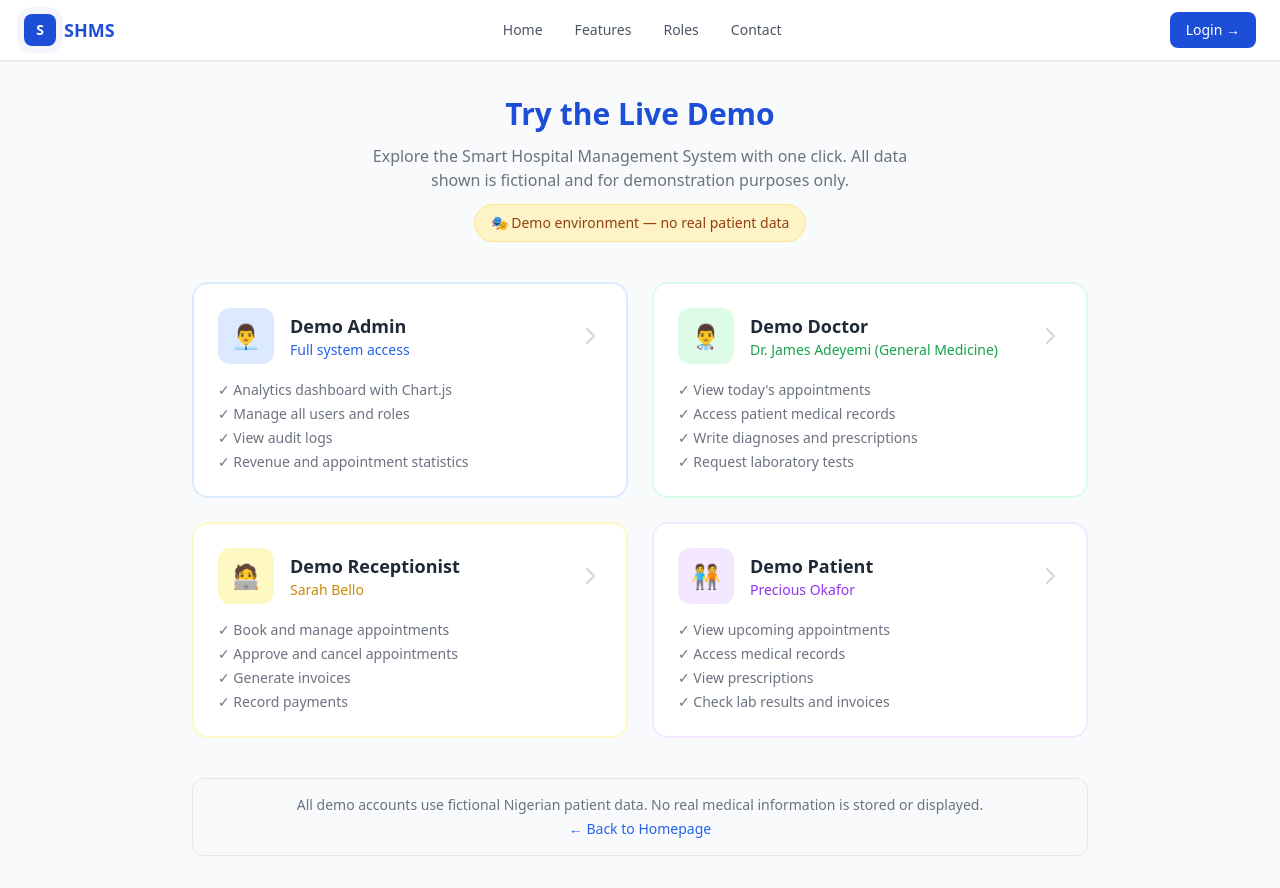
After one commit to ZACCH0/smart-hospital-management-system, a Django app: page /demo/ in a window 1280 px wide. The commit adds this page. Run offline with Django 5.2, Linux system fonts and the light colour scheme; some libraries are stand-ins or nearby versions.

Commit message:
Phase 23: Add demo environment with one-click login for all roles

```diff
--- a/accounts/urls.py
+++ b/accounts/urls.py
@@ -9,6 +9,7 @@ urlpatterns = [
     path('redirect/', views.role_redirect_view, name='role_redirect'),
     path('register/', views.register_patient, name='register'),
     path('choose-role/', views.choose_role_view, name='choose_role'),
+    path('demo/<str:role>/', views.demo_login, name='demo_login'),
      # Email Verification
     path('verify-email/<uuid:token>/', views.verify_email, name='verify_email'),
     path('verification-sent/', views.verification_sent, name='verification_sent'),
--- a/smart/urls.py
+++ b/smart/urls.py
@@ -38,4 +38,5 @@ urlpatterns = [
     path('pharmacy/', include('pharmacy.urls')),
     path('laboratory/', include('laboratory.urls')),
     path('billing/', include('billing.urls')),
+    path('demo/', TemplateView.as_view(template_name='demo/demo_page.html'), name='demo'),
 ] + static(settings.MEDIA_URL, document_root=settings.MEDIA_ROOT)
--- a/templates/base.html
+++ b/templates/base.html
@@ -116,6 +116,7 @@
 </head>
 <body class="bg-gray-50 text-gray-800">
 
+
     <!-- Fixed Navbar -->
     <nav class="fixed top-0 left-0 right-0 z-50 bg-white border-b border-gray-200 shadow-sm">
         <div class="max-w-7xl mx-auto px-6 py-3 flex items-center justify-between">
@@ -211,6 +212,7 @@
                     </a>
                 {% endif %}
 
+
             </div>
 
             <!-- Mobile Hamburger -->
@@ -241,11 +243,23 @@
                     Login →
                 </a>
             {% endif %}
+
         </div>
     </nav>
 
     <!-- Page Content -->
     <main class="max-w-7xl mx-auto px-6 py-8">
+    <!-- Demo Banner -->
+    {% if request.session.is_demo %}
+    <div class="bg-amber-400 text-amber-900 px-4 py-2 text-center text-sm font-medium">
+        🎭 <strong>Demo Mode</strong> — You are viewing demonstration data only.
+        No real patient information is shown.
+        <a href="{% url 'accounts:logout' %}"
+        class="underline font-bold ml-2 hover:text-amber-700">
+            Exit Demo
+        </a>
+    </div>
+    {% endif %}
     {% if messages %}
         <div class="mb-6">
             {% for message in messages %}
--- /dev/null
+++ b/templates/demo/demo_page.html
@@ -0,0 +1,138 @@
+{% extends 'base.html' %}
+
+{% block title %}Try Live Demo - SHMS{% endblock %}
+
+{% block content %}
+<div class="max-w-4xl mx-auto">
+
+    <!-- Header -->
+    <div class="text-center mb-10">
+        <h1 class="text-3xl font-bold text-blue-700 mb-3">
+            Try the Live Demo
+        </h1>
+        <p class="text-gray-500 max-w-xl mx-auto">
+            Explore the Smart Hospital Management System with one click.
+            All data shown is fictional and for demonstration purposes only.
+        </p>
+        <div class="inline-block bg-amber-100 border border-amber-200 text-amber-800 text-sm px-4 py-2 rounded-full mt-3">
+            🎭 Demo environment — no real patient data
+        </div>
+    </div>
+
+    <!-- Role Cards -->
+    <div class="grid md:grid-cols-2 gap-6 mb-10">
+
+        <!-- Admin Demo -->
+        <a href="{% url 'accounts:demo_login' 'admin' %}"
+           class="group bg-white border-2 border-blue-100 hover:border-blue-600 rounded-2xl p-6 transition hover:shadow-lg">
+            <div class="flex items-center gap-4 mb-4">
+                <div class="w-14 h-14 bg-blue-100 group-hover:bg-blue-600 rounded-xl flex items-center justify-center transition">
+                    <span class="text-2xl">👨‍💼</span>
+                </div>
+                <div>
+                    <h2 class="font-bold text-gray-800 text-lg">Demo Admin</h2>
+                    <p class="text-blue-600 text-sm font-medium">Full system access</p>
+                </div>
+                <div class="ml-auto text-gray-300 group-hover:text-blue-600 transition">
+                    <svg class="w-6 h-6" fill="none" stroke="currentColor" viewBox="0 0 24 24">
+                        <path stroke-linecap="round" stroke-linejoin="round" stroke-width="2" d="M9 5l7 7-7 7"/>
+                    </svg>
+                </div>
+            </div>
+            <ul class="text-sm text-gray-500 space-y-1">
+                <li>✓ Analytics dashboard with Chart.js</li>
+                <li>✓ Manage all users and roles</li>
+                <li>✓ View audit logs</li>
+                <li>✓ Revenue and appointment statistics</li>
+            </ul>
+        </a>
+
+        <!-- Doctor Demo -->
+        <a href="{% url 'accounts:demo_login' 'doctor' %}"
+           class="group bg-white border-2 border-green-100 hover:border-green-600 rounded-2xl p-6 transition hover:shadow-lg">
+            <div class="flex items-center gap-4 mb-4">
+                <div class="w-14 h-14 bg-green-100 group-hover:bg-green-600 rounded-xl flex items-center justify-center transition">
+                    <span class="text-2xl">👨‍⚕️</span>
+                </div>
+                <div>
+                    <h2 class="font-bold text-gray-800 text-lg">Demo Doctor</h2>
+                    <p class="text-green-600 text-sm font-medium">Dr. James Adeyemi  (General Medicine)</p>
+                </div>
+                <div class="ml-auto text-gray-300 group-hover:text-green-600 transition">
+                    <svg class="w-6 h-6" fill="none" stroke="currentColor" viewBox="0 0 24 24">
+                        <path stroke-linecap="round" stroke-linejoin="round" stroke-width="2" d="M9 5l7 7-7 7"/>
+                    </svg>
+                </div>
+            </div>
+            <ul class="text-sm text-gray-500 space-y-1">
+                <li>✓ View today's appointments</li>
+                <li>✓ Access patient medical records</li>
+                <li>✓ Write diagnoses and prescriptions</li>
+                <li>✓ Request laboratory tests</li>
+            </ul>
+        </a>
+
+        <!-- Receptionist Demo -->
+        <a href="{% url 'accounts:demo_login' 'receptionist' %}"
+           class="group bg-white border-2 border-yellow-100 hover:border-yellow-500 rounded-2xl p-6 transition hover:shadow-lg">
+            <div class="flex items-center gap-4 mb-4">
+                <div class="w-14 h-14 bg-yellow-100 group-hover:bg-yellow-500 rounded-xl flex items-center justify-center transition">
+                    <span class="text-2xl">🧑‍💻</span>
+                </div>
+                <div>
+                    <h2 class="font-bold text-gray-800 text-lg">Demo Receptionist</h2>
+                    <p class="text-yellow-600 text-sm font-medium">Sarah Bello</p>
+                </div>
+                <div class="ml-auto text-gray-300 group-hover:text-yellow-500 transition">
+                    <svg class="w-6 h-6" fill="none" stroke="currentColor" viewBox="0 0 24 24">
+                        <path stroke-linecap="round" stroke-linejoin="round" stroke-width="2" d="M9 5l7 7-7 7"/>
+                    </svg>
+                </div>
+            </div>
+            <ul class="text-sm text-gray-500 space-y-1">
+                <li>✓ Book and manage appointments</li>
+                <li>✓ Approve and cancel appointments</li>
+                <li>✓ Generate invoices</li>
+                <li>✓ Record payments</li>
+            </ul>
+        </a>
+
+        <!-- Patient Demo -->
+        <a href="{% url 'accounts:demo_login' 'patient' %}"
+           class="group bg-white border-2 border-purple-100 hover:border-purple-600 rounded-2xl p-6 transition hover:shadow-lg">
+            <div class="flex items-center gap-4 mb-4">
+                <div class="w-14 h-14 bg-purple-100 group-hover:bg-purple-600 rounded-xl flex items-center justify-center transition">
+                    <span class="text-2xl">🧑‍🤝‍🧑</span>
+                </div>
+                <div>
+                    <h2 class="font-bold text-gray-800 text-lg">Demo Patient</h2>
+                    <p class="text-purple-600 text-sm font-medium">Precious Okafor</p>
+                </div>
+                <div class="ml-auto text-gray-300 group-hover:text-purple-600 transition">
+                    <svg class="w-6 h-6" fill="none" stroke="currentColor" viewBox="0 0 24 24">
+                        <path stroke-linecap="round" stroke-linejoin="round" stroke-width="2" d="M9 5l7 7-7 7"/>
+                    </svg>
+                </div>
+            </div>
+            <ul class="text-sm text-gray-500 space-y-1">
+                <li>✓ View upcoming appointments</li>
+                <li>✓ Access medical records</li>
+                <li>✓ View prescriptions</li>
+                <li>✓ Check lab results and invoices</li>
+            </ul>
+        </a>
+
+    </div>
+
+    <!-- Footer note -->
+    <div class="bg-gray-50 border border-gray-200 rounded-xl p-4 text-center text-sm text-gray-500">
+        All demo accounts use fictional Nigerian patient data.
+        No real medical information is stored or displayed.
+        <br>
+        <a href="{% url 'home' %}" class="text-blue-600 hover:underline mt-1 inline-block">
+            ← Back to Homepage
+        </a>
+    </div>
+
+</div>
+{% endblock %}
--- a/templates/home.html
+++ b/templates/home.html
@@ -32,6 +32,10 @@
         <a href="{% url 'accounts:register' %}"
            class="btn-shine bg-blue-500 text-white font-semibold px-6 py-3 rounded-lg hover:bg-blue-400 transition shadow">
             Register as Patient →
+        </a>
+           <a href="{% url 'demo' %}"
+           class="btn-shine bg-amber-500 text-white font-semibold px-6 py-3 rounded-lg hover:bg-amber-400 transition shadow">
+            🎭 Try Live Demo →
         </a>
     {% endif %}
 </div>
```
Also changed, not shown: accounts/views.py (+52 -1 lines), core/management/commands/create_demo_data.py (added, +248 -0 lines), core/management/__init__.py (added), core/management/commands/__init__.py (added).
